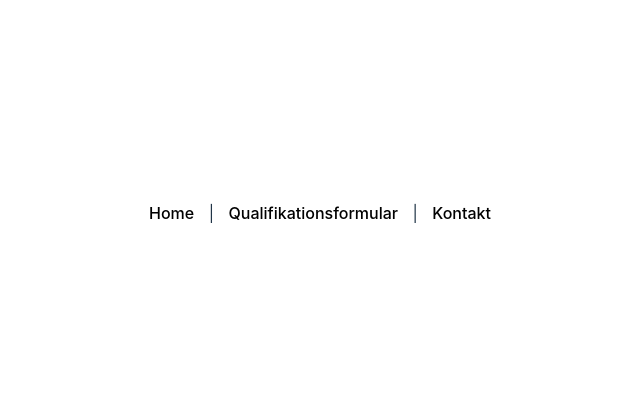
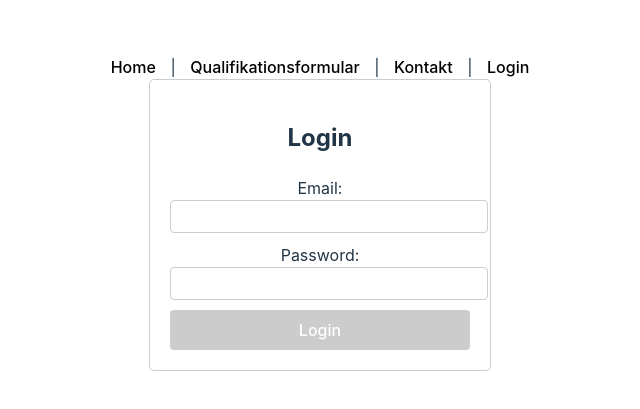
Before and after one commit to JohannesLks/Web_Engineering, a Vue app: page /dashboard in a window 1280 px wide. Shown: the part 187-596 px from the top of the page, without its empty margins (320-960 px from the left). Built offline with nearby package versions, Linux system fonts and the light colour scheme; the HTML template or start-up script is replaced by a standard one.

Commit message:
zwischenstand login

```diff
--- a/package.json
+++ b/package.json
@@ -9,6 +9,9 @@
     "preview": "vite preview"
   },
   "dependencies": {
+    "@vuelidate/core": "^2.0.3",
+    "@vuelidate/validators": "^2.0.4",
+    "axios": "^1.6.8",
     "vue": "^3.4.21",
     "vue-router": "^4.3.2"
   },
--- a/src/App.vue
+++ b/src/App.vue
@@ -4,7 +4,8 @@
     <nav>
       <router-link to="/">Home</router-link> |
       <router-link to="/qualify">Qualifikationsformular</router-link> |
-      <router-link to="/contact">Kontakt</router-link>
+      <router-link to="/contact">Kontakt</router-link> |
+      <router-link to="/login">Login</router-link>
     </nav>
     <router-view/>
   </div>
--- /dev/null
+++ b/src/components/Dashboard.vue
@@ -0,0 +1,109 @@
+<template>
+    <div class="login-container">
+      <h2>Login</h2>
+      <form @submit.prevent="handleSubmit">
+        <div class="form-group">
+          <label for="email">Email:</label>
+          <input
+            type="email"
+            id="email"
+            v-model="form.email"
+            @blur="v$.form.email.$touch"
+          />
+          <span v-if="v$.form.email.$error">Please enter a valid email.</span>
+        </div>
+        <div class="form-group">
+          <label for="password">Password:</label>
+          <input
+            type="password"
+            id="password"
+            v-model="form.password"
+            @blur="v$.form.password.$touch"
+          />
+          <span v-if="v$.form.password.$error">Password is required.</span>
+        </div>
+        <button type="submit" :disabled="v$.$invalid">Login</button>
+      </form>
+    </div>
+  </template>
+
+  <script>
+  import { reactive } from 'vue';
+  import { required, email } from '@vuelidate/validators';
+  import { useVuelidate } from '@vuelidate/core';
+  import axios from 'axios';
+
+  export default {
+    name: 'LoginComponent',
+    setup() {
+      const form = reactive({
+        email: '',
+        password: ''
+      });
+
+      const rules = {
+        form: {
+          email: { required, email },
+          password: { required }
+        }
+      };
+
+      const v$ = useVuelidate(rules, form);
+
+      async function handleSubmit() {
+        v$.$validate();
+        if (!v$.$invalid) {
+          try {
+            const response = await axios.post('http://34.32.39.115:3000/login', {
+              email: form.email,
+              password: form.password
+            });
+            localStorage.setItem('token', response.data.token); // Store the token in local storage
+            this.$router.push('/dashboard'); // Redirect to dashboard
+          } catch (error) {
+            console.error('Login error:', error);
+            alert('Login failed! Please check your credentials.');
+          }
+        }
+      }
+
+      return { form, v$, handleSubmit }
+    }
+  }
+  </script>
+
+  <style>
+  .login-container {
+    width: 300px;
+    margin: auto;
+    padding: 20px;
+    border: 1px solid #ccc;
+    border-radius: 5px;
+  }
+  .form-group {
+    margin-bottom: 10px;
+  }
+  label {
+    display: block;
+  }
+  input[type="email"],
+  input[type="password"] {
+    width: 100%;
+    padding: 8px;
+    border: 1px solid #ccc;
+    border-radius: 4px;
+  }
+  button {
+    width: 100%;
+    padding: 10px;
+    background-color: blue;
+    color: white;
+    border: none;
+    border-radius: 4px;
+    cursor: pointer;
+  }
+  button:disabled {
+    background-color: #ccc;
+    cursor: not-allowed;
+  }
+  </style>
--- /dev/null
+++ b/src/components/Login.vue
@@ -0,0 +1,83 @@
+<template>
+    <div class="login-container">
+      <h2>Login</h2>
+      <form @submit.prevent="handleSubmit">
+        <div class="form-group">
+          <label for="email">Email:</label>
+          <input type="email" id="email" v-model="form.email" />
+          <span v-if="formErrors.email">{{ formErrors.email }}</span>
+        </div>
+        <div class="form-group">
+          <label for="password">Password:</label>
+          <input type="password" id="password" v-model="form.password" />
+          <span v-if="formErrors.password">{{ formErrors.password }}</span>
+        </div>
+        <button type="submit">Login</button>
+      </form>
+    </div>
+  </template>
+
+  <script>
+  import axios from 'axios';
+  import { ref } from 'vue';
+
+  export default {
+    name: 'LoginComponent',
+    setup(props, { emit }) {
+      const form = ref({
+        email: '',
+        password: ''
+      });
+      const formErrors = ref({});
+
+      const handleSubmit = async () => {
+        try {
+          const response = await axios.post('http://34.32.39.115/api/login.php', form.value);
+          if (response.data.status === 'success') {
+            localStorage.setItem('authToken', response.data.message.token);
+            this.$router.push('/dashboard');
+          } else {
+            formErrors.value = { general: response.data.message };
+          }
+        } catch (error) {
+          console.error('Login error:', error);
+          formErrors.value.general = 'An error occurred during login.';
+        }
+      };
+
+      return { form, formErrors, handleSubmit };
+    }
+  };
+  </script>
+
+  <style>
+  .login-container {
+    width: 300px;
+    margin: auto;
+    padding: 20px;
+    border: 1px solid #ccc;
+    border-radius: 5px;
+  }
+  .form-group {
+    margin-bottom: 10px;
+  }
+  label {
+    display: block;
+  }
+  input[type="email"],
+  input[type="password"] {
+    width: 100%;
+    padding: 8px;
+    border: 1px solid #ccc;
+    border-radius: 4px;
+  }
+  button {
+    width: 100%;
+    padding: 10px;
+    background-color: blue;
+    color: white;
+    border: none;
+    border-radius: 4px;
+    cursor: pointer;
+  }
+  </style>
--- a/src/router.js
+++ b/src/router.js
@@ -3,11 +3,15 @@ import { createRouter, createWebHistory } from 'vue-router';
 import Home from './components/Home.vue';
 import QualificationForm from './components/QualificationForm.vue';
 import ContactForm from './components/ContactForm.vue';
+import Login from './components/Login.vue';
+import Dashboard from './components/Dashboard.vue';
 
 const routes = [
   { path: '/', component: Home },
   { path: '/qualify', component: QualificationForm },
-  { path: '/contact', component: ContactForm }
+  { path: '/contact', component: ContactForm },
+  { path: '/login', component: Login },
+  { path: '/dashboard', component: Dashboard }
 ];
 
 const router = createRouter({
```
Also changed, not shown: 1 other file (tests, documents, lock files or other folders).
